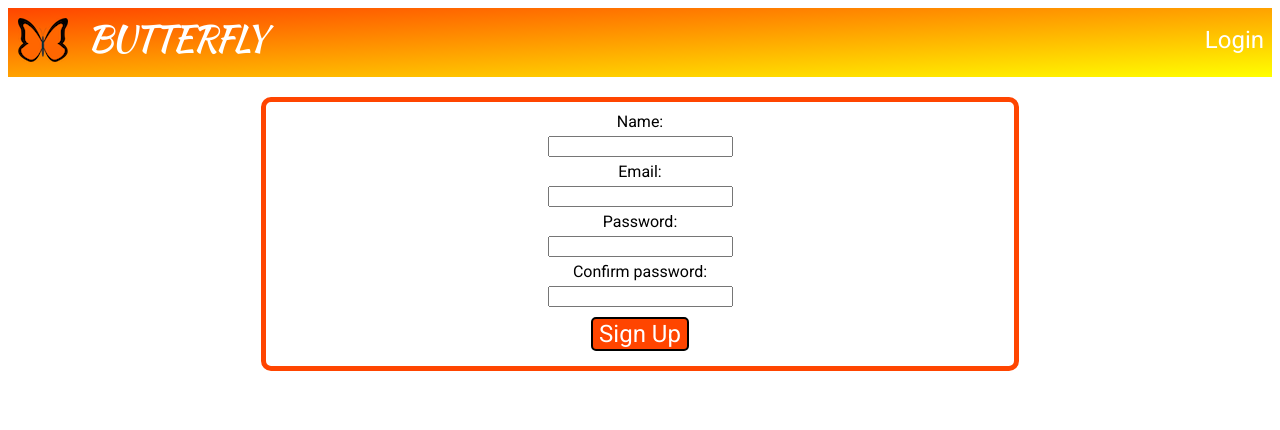
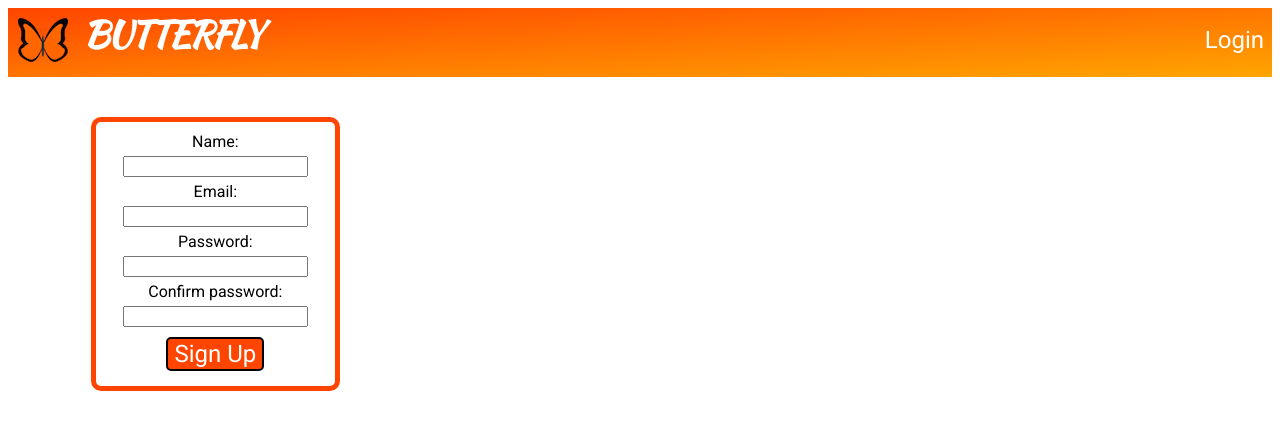
Before and after one commit to nspp99b/butterfly-frontend, a React (Create React App) app: page /signup in a window 1280 px wide. Shown: the top 430 px of the page. Built offline with nearby package versions, Linux system fonts and the light colour scheme.

Commit message:
laid out css grids for app, navbar, maincontainer, usercontainer and flapscontainer, confirmed mobile and desktop responsiveness

```diff
--- a/public/styles.css
+++ b/public/styles.css
@@ -1,34 +1,32 @@
-/* site wrapper, structure */
+/* app wrapper, structure */
 
-.wrapper {
+.app-wrapper {
   display: grid;
   grid-gap: 20px;
   grid-template-areas:
     "nav-bar"
-    "user-container"
-    "flap-container"
+    "main-container"
 }
 
 @media (min-width: 500px) {
-  .wrapper {
+  .app-wrapper {
     grid-template-columns: 1fr 2fr;
     grid-template-areas:
 
-      "nav-bar  nav-bar"
-      "user-container flap-container"
+      "nav-bar        nav-bar"
+      "main-container main-container"
   }
 }
 
 /* NavBar component */
 
 .nav-bar {
-  margin: auto;
   height: auto;
   grid-area: nav-bar;
   overflow: hidden;
   color: white;
   background: orangered;
-  background: linear-gradient(to bottom right, orangered, yellow);
+  background: linear-gradient(to bottom right, orangered, orange);
 }
 
 .logo-img {
@@ -49,7 +47,13 @@
   padding: 0;
 }
 
+.nav-bar h2 {
+  margin: 0;
+  padding: 0;
+}
+
 .nav-bar li {
+  float: right;
   display: inline-block;
   list-style-type: none;
   margin: 4px;
@@ -57,6 +61,7 @@
 }
 
 .nav-bar li a {
+  float: right;
   display: block;
   line-height: 2em;
   list-style-type: none;
@@ -74,6 +79,7 @@
 }
 
 .nav-bar a {
+  float: right;
   text-decoration: none;
   color: white;
 }
@@ -152,14 +158,44 @@
 
 }
 
+/* main container structure */
+
+.main-wrapper {
+  grid-area: main-container;
+  display: grid;
+  grid-gap: 20px;
+  /* grid-template-columns: 1fr 2fr; */
+  grid-template-areas:
+
+    "user-container"
+    "flaps-container"
+}
+
+ @media (min-width: 500px) {
+  .main-wrapper {
+    grid-template-columns: 1fr 2fr;
+    grid-template-areas:
+
+      "user-container flaps-container"
+      "user-container flaps-container"
+  }
+}
+
 /* UserContainer */
 
 .user-container {
-  height: 60vh;
   grid-area: user-container;
   border: 5px solid orangered;
   border-radius: 10px;
   font-family: 'Roboto', sans-serif;
-  color: black;
-  overflow-y: auto;
+  /* overflow-y: auto; */
 }
+
+/* flaps container */
+
+.flaps-container {
+  grid-area: flaps-container;
+  border: 5px solid orangered;
+  border-radius: 10px;
+  font-family: 'Roboto', sans-serif;
+}
--- a/src/components/NavBar.js
+++ b/src/components/NavBar.js
@@ -6,10 +6,9 @@ const Navbar = (props) => {
   const loggedIn = !!props.currentUser
 
   return (
-    <div className="nav-bar">
+    <nav className="nav-bar">
       <img className="logo-img" src="butterfly_logo.png" alt="butterfly logo" />
-      <li className="nav-bar-title">BUTTERFLY</li>
-      <nav>
+      <h2 className="nav-bar-title">BUTTERFLY</h2>
       <ul>
         { loggedIn ?
         <li className="nav-bar-logout" onClick={props.logOut}>Logout</li>
@@ -18,7 +17,6 @@ const Navbar = (props) => {
         }
       </ul>
     </nav>
-    </div>
   )
 }
 
--- a/src/containers/App.js
+++ b/src/containers/App.js
@@ -49,7 +49,7 @@ class App extends Component {
 
   render() {
     return (
-      <div>
+      <div className="app-wrapper">
         <NavBar currentUser={this.state.auth.currentUser} logOut={this.removeLoggedInUser}/>
         <Route exact path='/login' render={(routerProps) => {
           return <Login history={routerProps.history} setUser={this.setLoggedInUser} />
--- a/src/containers/FlapsContainer.js
+++ b/src/containers/FlapsContainer.js
@@ -2,8 +2,8 @@ import React from 'react'
 
 const FlapsContainer = () => {
   return (
-    <div>Flaps Container
-    </div>
+    <article className="flaps-container">Flaps Container
+    </article>
   )
 }
 
--- a/src/containers/MainContainer.js
+++ b/src/containers/MainContainer.js
@@ -1,8 +1,12 @@
 import React from 'react'
+import UserContainer from './UserContainer'
+import FlapsContainer from './FlapsContainer'
 
 const MainContainer = () => {
   return (
-    <div className="wrapper">Main Container
+    <div className="main-wrapper">
+      <UserContainer />
+      <FlapsContainer />
     </div>
   )
 }
--- a/src/containers/UserContainer.js
+++ b/src/containers/UserContainer.js
@@ -2,8 +2,8 @@ import React from 'react'
 
 const UserContainer = () => {
   return (
-    <div>User Container
-    </div>
+    <aside className="user-container">User Container
+    </aside>
   )
 }
 
```
Lines whose indentation alone changed are shown as unchanged.
